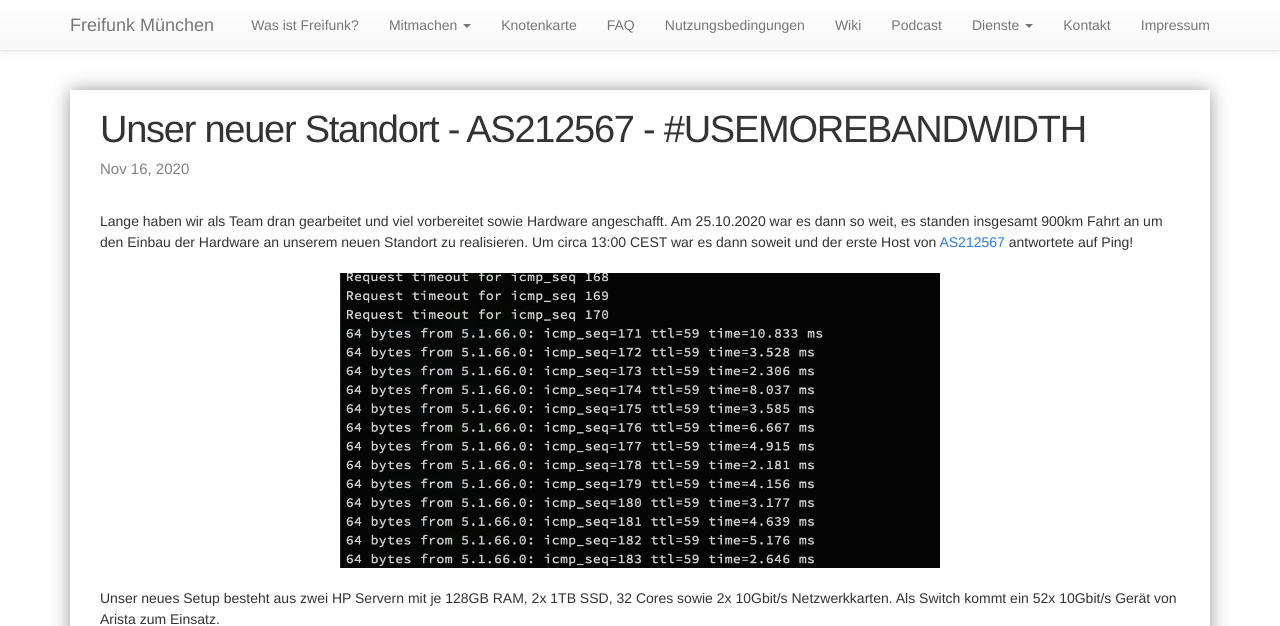
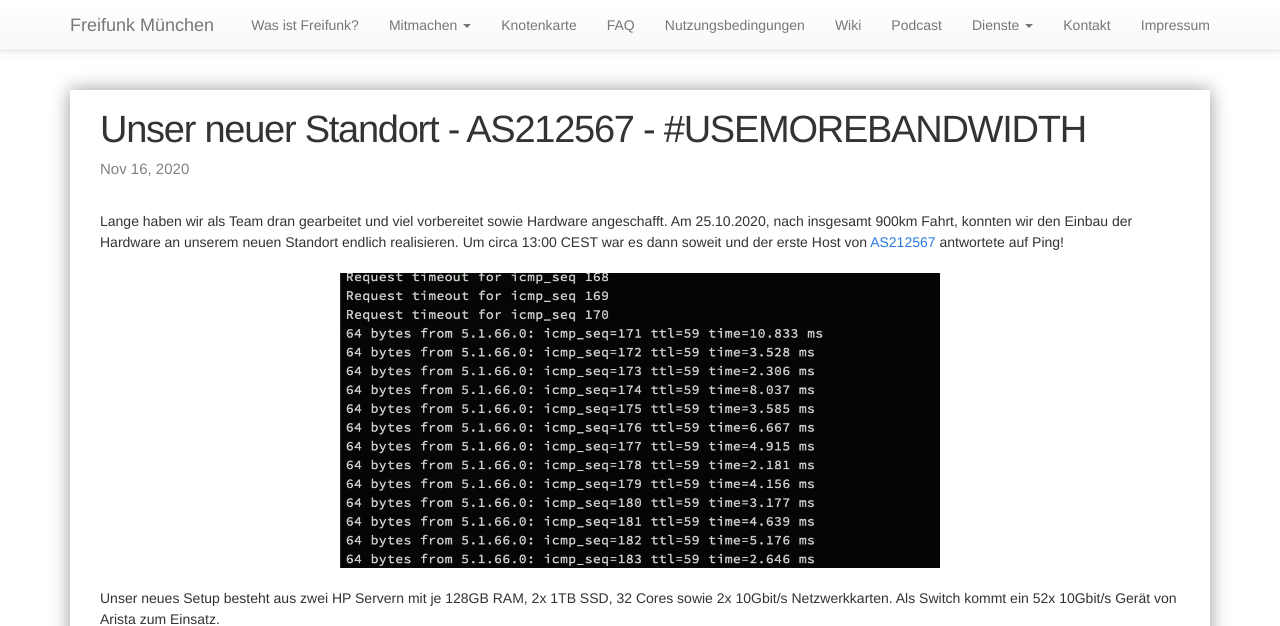
Before and after one commit to freifunkMUC/freifunkmuc.github.io, a Jekyll site: the page built from _posts/2020-11-16-neues-rechenzentrum.markdown, in a window 1280 px wide and 900 px high, cut to the strip 0-626 px from the top of the window. Built offline with Jekyll 4.4.1, drawn with Linux system fonts in a browser that asks for light colours.

Commit message:
Update 2020-11-16-neues-rechenzentrum.markdown

```diff
--- a/_posts/2020-11-16-neues-rechenzentrum.markdown
+++ b/_posts/2020-11-16-neues-rechenzentrum.markdown
@@ -5,7 +5,7 @@ date:   2020-11-16 10:43:00
 categories: freifunkmuc
 ---
 
-Lange haben wir als Team dran gearbeitet und viel vorbereitet sowie Hardware angeschafft. Am 25.10.2020 war es dann so weit, es standen insgesamt 900km Fahrt an um den Einbau der Hardware an unserem neuen Standort zu realisieren. Um circa 13:00 CEST war es dann soweit und der erste Host von [AS212567](https://stat.ripe.net/AS212567) antwortete auf Ping!
+Lange haben wir als Team dran gearbeitet und viel vorbereitet sowie Hardware angeschafft. Am 25.10.2020, nach insgesamt 900km Fahrt, konnten wir den Einbau der Hardware an unserem neuen Standort endlich realisieren. Um circa 13:00 CEST war es dann soweit und der erste Host von [AS212567](https://stat.ripe.net/AS212567) antwortete auf Ping!
 
 ![Ping as212567](/assets/rz/ping-as212567.jpeg){: width="600px" }
 
```
